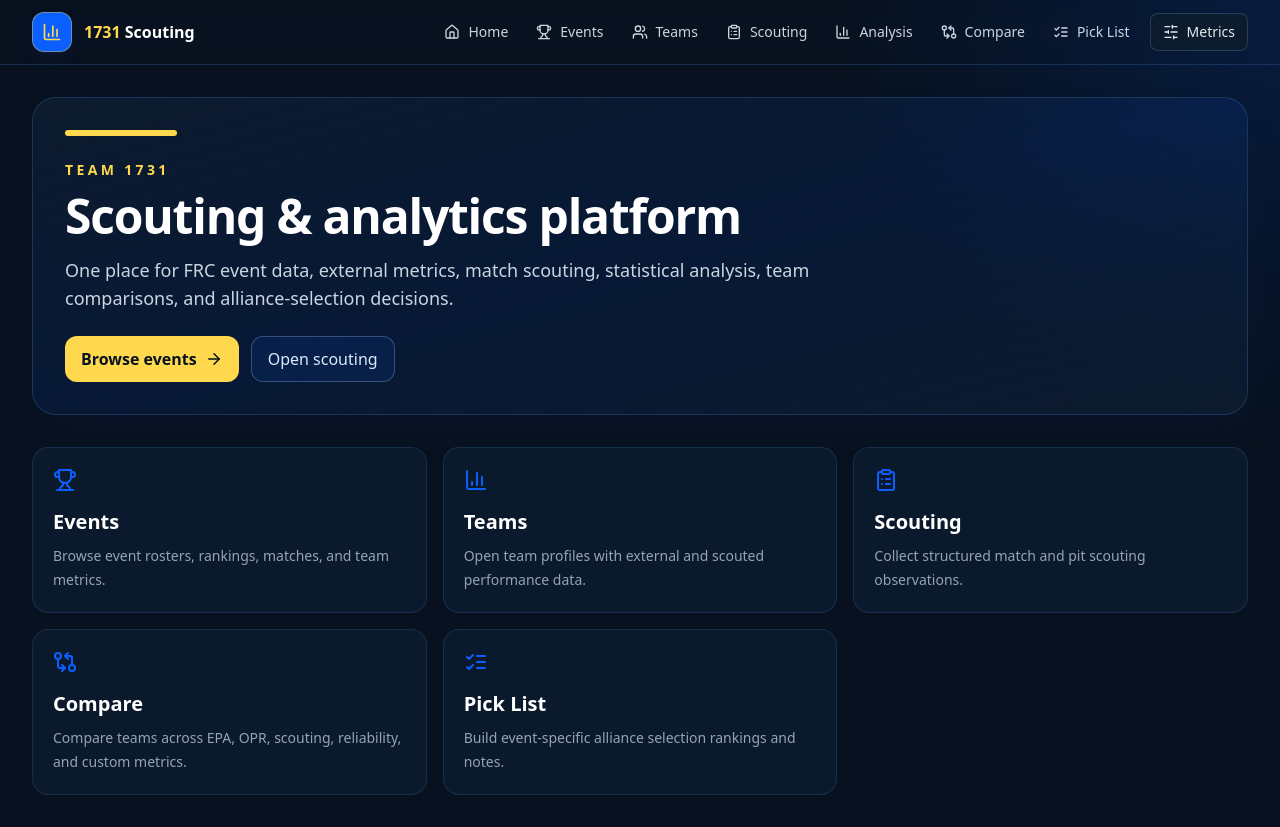
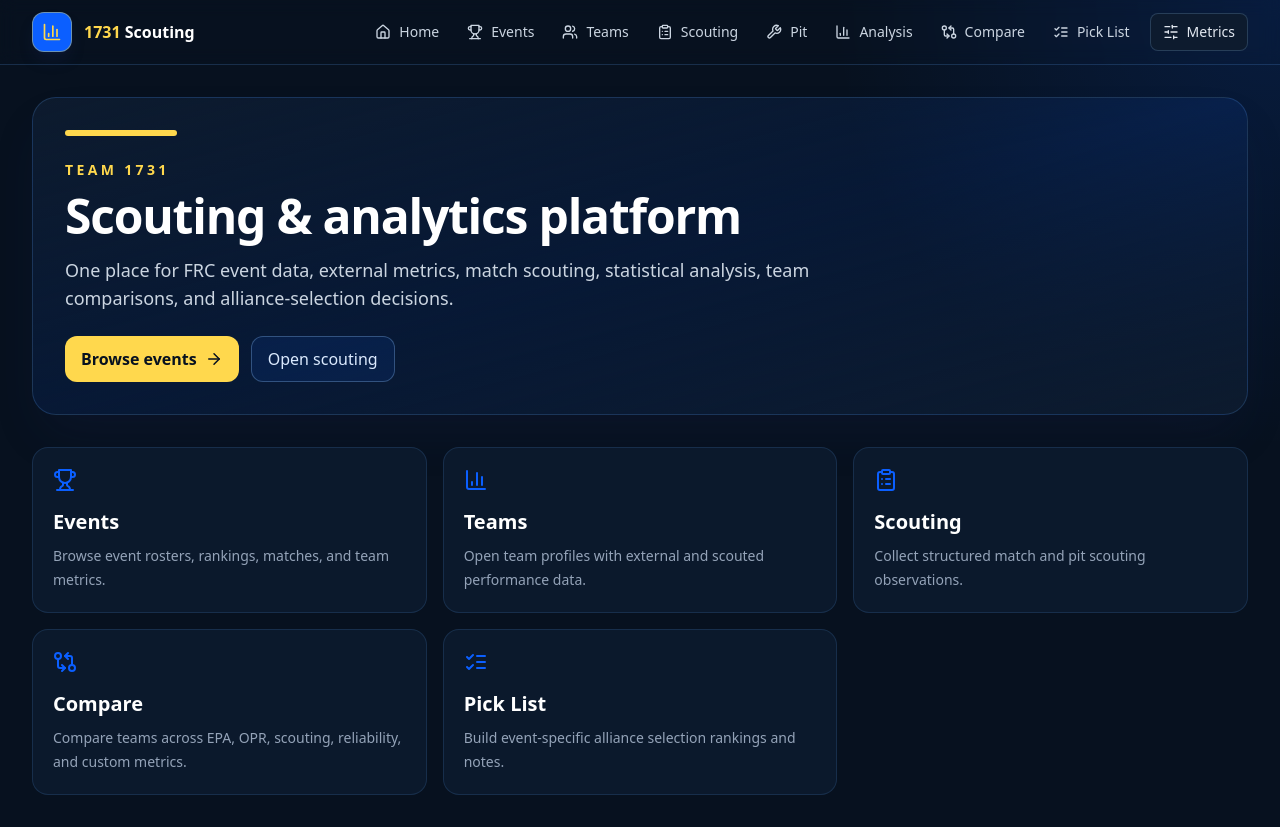
Before and after one commit to IAbbasi04/FRC1731-Scouting-App, a Next.js app: page / in a window 1280 px wide. Built offline with nearby package versions, Linux system fonts and the light colour scheme.

Commit message:
Add pit scouting navigation

```diff
--- a/components/app-shell.tsx
+++ b/components/app-shell.tsx
@@ -1,5 +1,5 @@
 import Link from "next/link";
-import { BarChart3, ClipboardList, GitCompareArrows, Home, ListChecks, Trophy, Users } from "lucide-react";
+import { BarChart3, ClipboardList, GitCompareArrows, Home, ListChecks, Trophy, Users, Wrench } from "lucide-react";
 import { MetricPreferencesButton } from "@/components/metric-preferences-button";
 import { PwaRegistration } from "@/components/pwa-registration";
 
@@ -8,6 +8,7 @@ const nav = [
   { href: "/events", label: "Events", icon: Trophy },
   { href: "/teams", label: "Teams", icon: Users },
   { href: "/scouting", label: "Scouting", icon: ClipboardList },
+  { href: "/pit-scouting", label: "Pit", icon: Wrench },
   { href: "/analysis", label: "Analysis", icon: BarChart3 },
   { href: "/compare", label: "Compare", icon: GitCompareArrows },
   { href: "/picklist", label: "Pick List", icon: ListChecks },
```
